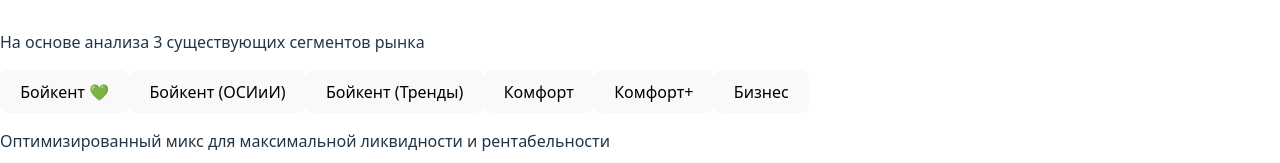
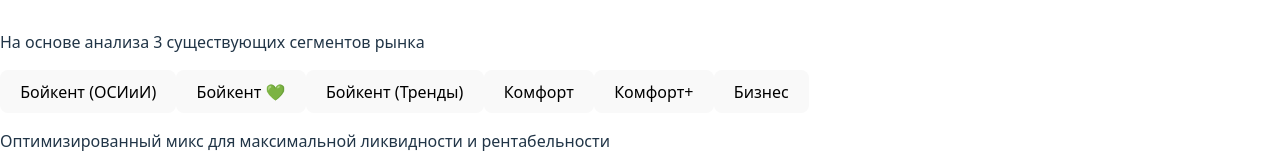
Before and after one commit to BarBerryy/apartment-dashboard, a React (Vite) app: page / in a window 1280 px wide. Shown: the part 151-314 px from the top of the page. Built offline with nearby package versions, Linux system fonts and the light colour scheme.

Commit message:
Мои изменения

```diff
--- a/src/components/ApartmentMixDashboard.tsx
+++ b/src/components/ApartmentMixDashboard.tsx
@@ -212,7 +212,7 @@ const OptimizedApartmentMixDashboard = () => {
                 : 'bg-gray-200 text-gray-700 hover:bg-gray-300'
             }`}
           >
-            Бойкент 💚
+            Бойкент (ОСИиИ)
           </button>
           <button
             onClick={() => setBuildingClass('osii_optimal')}
@@ -222,7 +222,7 @@ const OptimizedApartmentMixDashboard = () => {
                 : 'bg-gray-200 text-gray-700 hover:bg-gray-300'
             }`}
           >
-            Бойкент (ОСИиИ)
+            Бойкент 💚
           </button>
           <button
             onClick={() => setBuildingClass('market_trends')}
```
